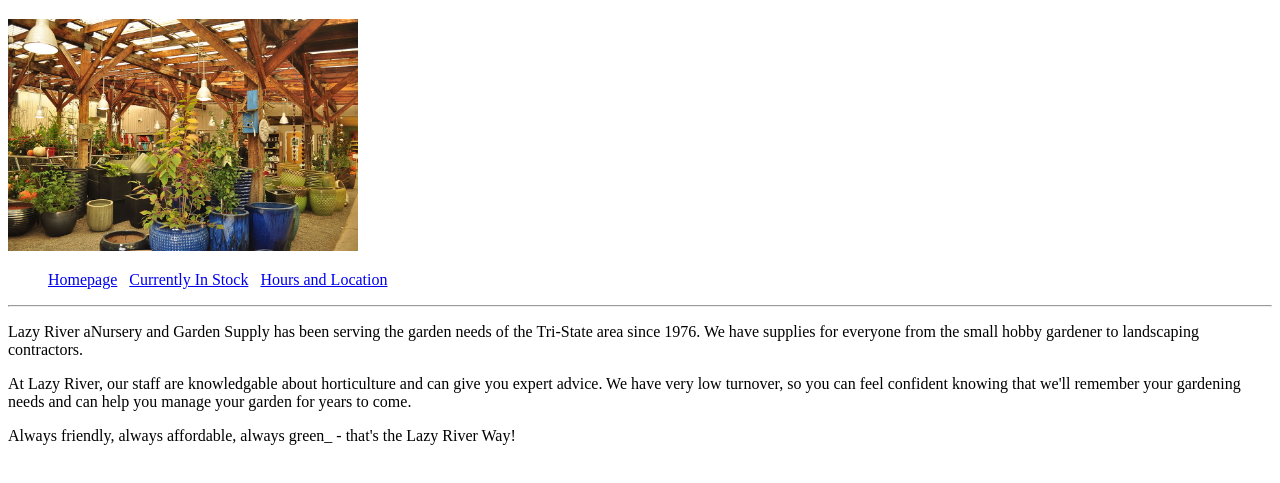
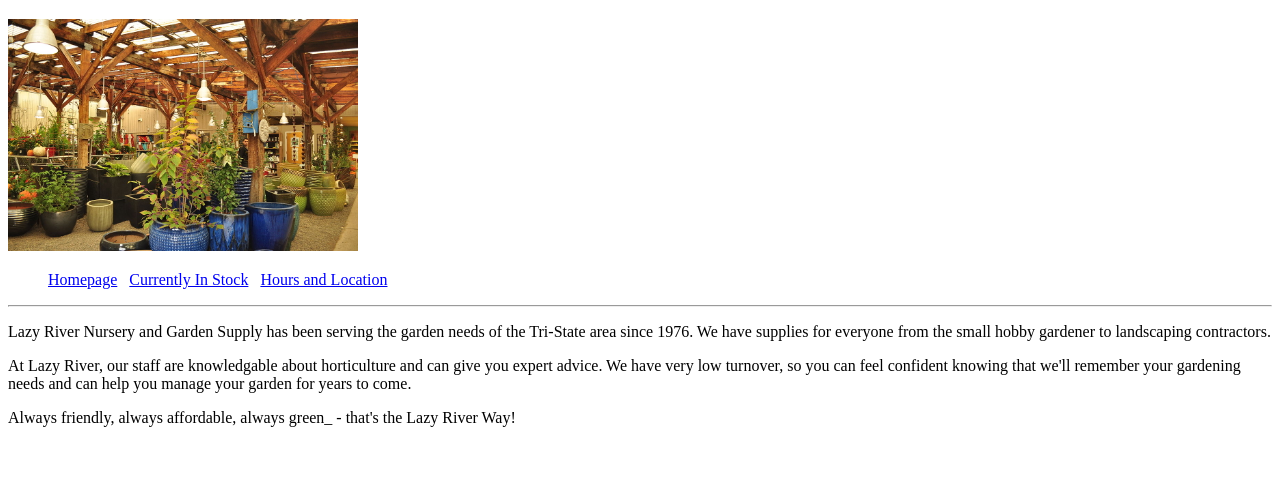
Before and after one commit to Momentum-Team-12/html-build-a-small-business-website-Scooper1920, a plain HTML site: page index.html in a window 1280 px wide. Shown: the part 61-544 px from the top of the page. Drawn offline with Linux system fonts and the light colour scheme.

Commit message:
playing with reset and revert

```diff
--- a/index.html
+++ b/index.html
@@ -19,7 +19,7 @@
     <hr />
     <p>
       <ol></ol>
-      Lazy River aNursery and Garden Supply has been serving the garden needs of the Tri-State area since 1976. We have supplies for everyone from the small hobby gardener to landscaping contractors.
+      Lazy River Nursery and Garden Supply has been serving the garden needs of the Tri-State area since 1976. We have supplies for everyone from the small hobby gardener to landscaping contractors.
       <ol></ol>
       At Lazy River, our staff are knowledgable about horticulture and can give you expert advice. We have very low turnover, so you can feel confident knowing that we'll remember your gardening needs and can help you manage your garden for years to come.
       <ol></ol>
```
